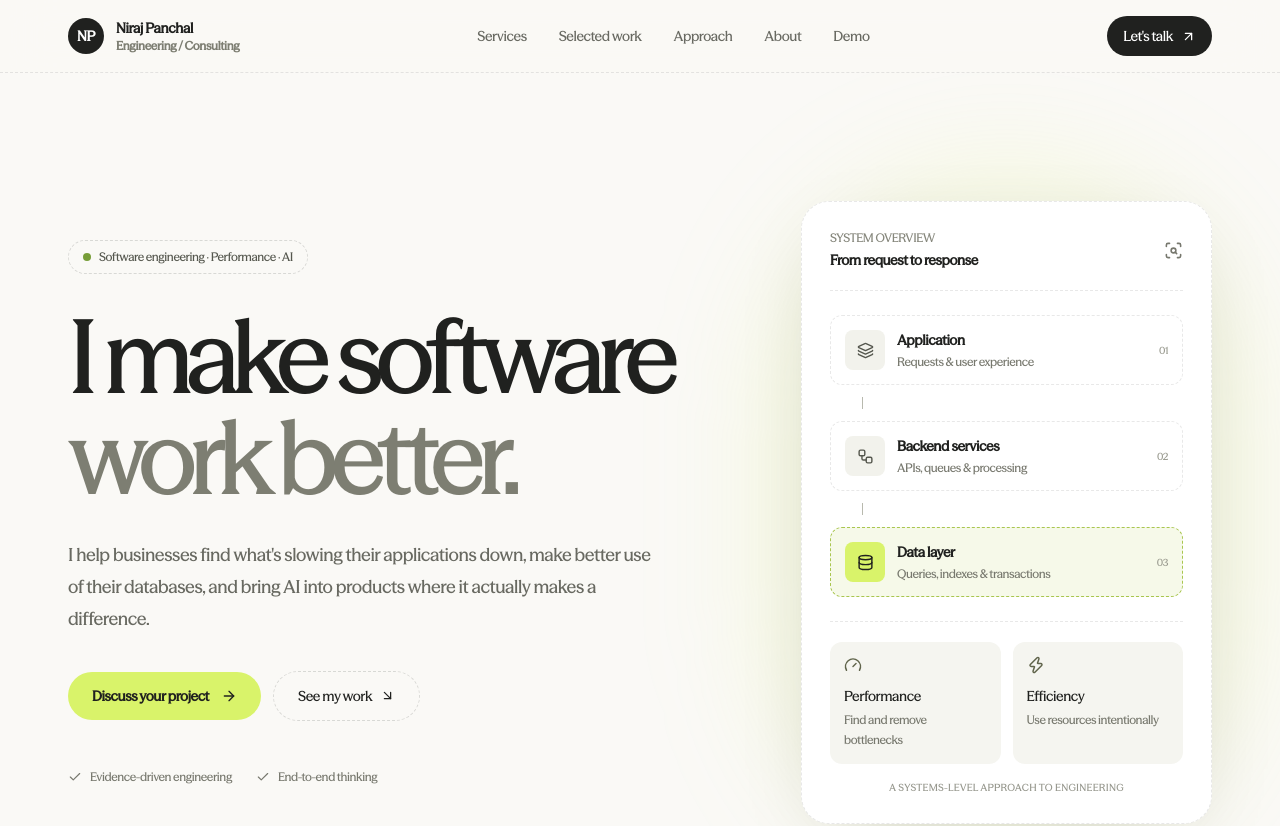
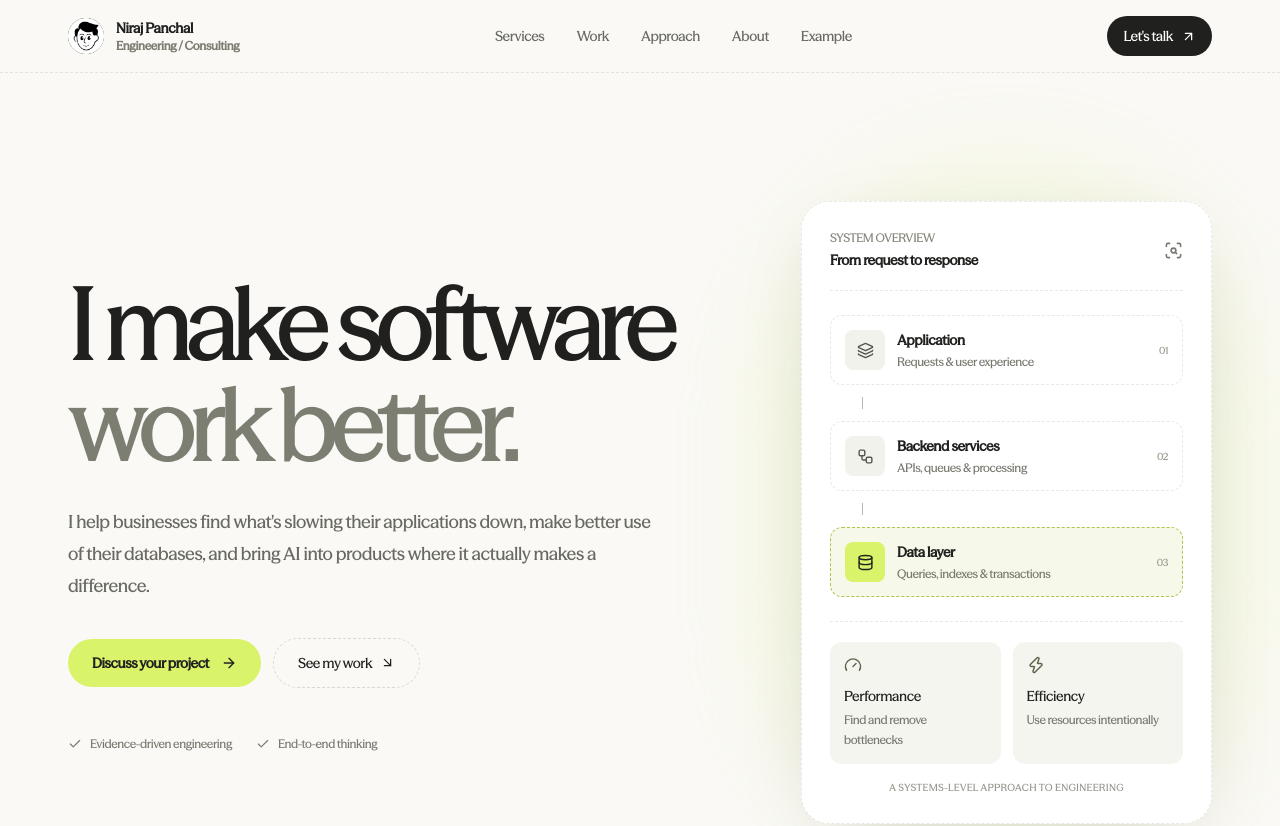
Before and after one commit to fsd-niraj/portfolio, a Next.js app: page / in a window 1280 px wide. Shown: the top 826 px of the page. Built offline with nearby package versions, Linux system fonts and the light colour scheme.

Commit message:
add fav-icon in header

```diff
--- a/src/app/page.tsx
+++ b/src/app/page.tsx
@@ -14,6 +14,7 @@ import {
   Zap,
 } from "lucide-react";
 import { principles, myprocess, projects, services } from "@/data/home";
+import Image from "next/image";
 
 export default function HomePage() {
   return (
@@ -30,7 +31,8 @@ export default function HomePage() {
             aria-label="Home"
           >
             <span className="flex h-9 w-9 items-center justify-center rounded-full bg-[#20211f] text-sm font-semibold text-white">
-              NP
+              {/* NP */}
+              <Image alt="NP" src="/favicon.png" width={100} height={100} />
             </span>
             <div className="flex flex-col">
               <span className="text-sm font-semibold tracking-tight">
@@ -47,7 +49,7 @@ export default function HomePage() {
               Services
             </Link>
             <Link href="#work" className="transition hover:text-black">
-              Selected work
+              Work
             </Link>
             <Link href="#approach" className="transition hover:text-black">
               Approach
@@ -56,7 +58,7 @@ export default function HomePage() {
               About
             </Link>
             <Link href="/demo" className="transition hover:text-black">
-              Demo
+              Example
             </Link>
           </div>
 
@@ -80,10 +82,10 @@ export default function HomePage() {
       >
         <div className="grid items-center gap-16 lg:grid-cols-[1.25fr_0.75fr] lg:gap-12">
           <div>
-            <div className="mb-8 inline-flex items-center gap-2 rounded-full border border-[#20211f]/15 px-3.5 py-2 text-xs text-[#55574e]">
+            {/* <div className="mb-8 inline-flex items-center gap-2 rounded-full border border-[#20211f]/15 px-3.5 py-2 text-xs text-[#55574e]">
               <span className="h-2 w-2 rounded-full bg-[#779d38]" />
               Software engineering · Performance · AI
-            </div>
+            </div> */}
 
             <h1 className="max-w-[800px] text-[clamp(3.4rem,8vw,6.8rem)] font-medium leading-[0.98] tracking-[-0.075em]">
               I make software
--- a/src/components/QueryOptimization.tsx
+++ b/src/components/QueryOptimization.tsx
@@ -132,10 +132,10 @@ export default function QueryOptimizationLab() {
     >
       <div className="mx-auto max-w-6xl">
         <div className="max-w-3xl">
-          <div className="flex items-center gap-2 text-xs font-medium uppercase tracking-[0.16em] text-[#77786e]">
+          {/* <div className="flex items-center gap-2 text-xs font-medium uppercase tracking-[0.16em] text-[#77786e]">
             <Database size={15} />
             Interactive engineering lab / 01
-          </div>
+          </div> */}
 
           <h2
             id="query-lab-title"
```
